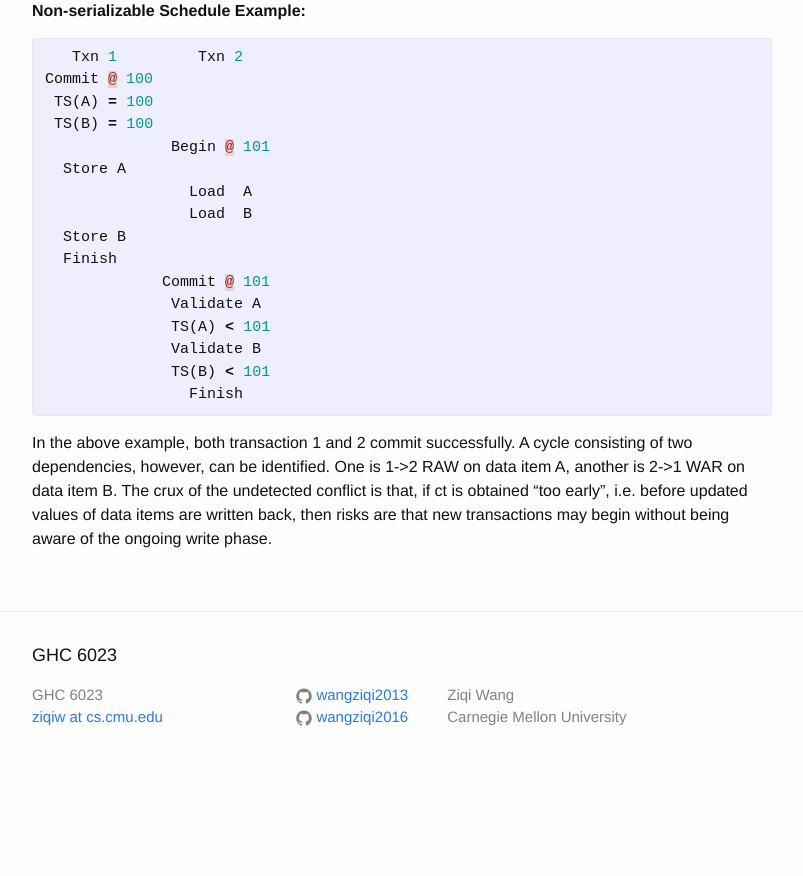
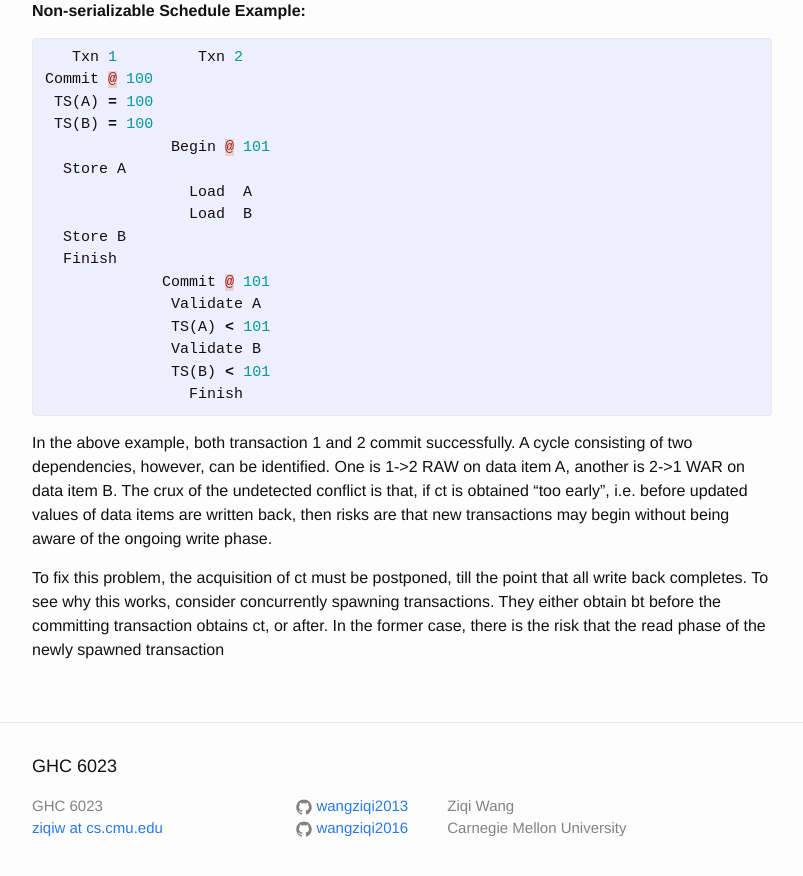
Before and after one commit to wangziqi2013/wangziqi2013.github.io, a Jekyll site: the page built from _posts/2018-03-20-Improving-the-Perf-of-OCC-Algo-through-TS-and-Ver.markdown, in a window 1280 px wide and 900 px high, scrolled down 1754 px. Shown: the top 876 px of the window, without its empty margins (238-1041 px from the left). Built offline with Jekyll 4.4.1, drawn with Linux system fonts in a browser that asks for light colours; before the commit the page ends 2543 px from its top, so only the background shows below that.

Commit message:
Working on solution

```diff
--- a/_posts/2018-03-20-Improving-the-Perf-of-OCC-Algo-through-TS-and-Ver.markdown
+++ b/_posts/2018-03-20-Improving-the-Perf-of-OCC-Algo-through-TS-and-Ver.markdown
@@ -72,3 +72,7 @@ In the above example, both transaction 1 and 2 commit successfully. A cycle cons
 can be identified. One is 1->2 RAW on data item A, another is 2->1 WAR on data item B. The crux of the undetected
 conflict is that, if ct is obtained "too early", i.e. before updated values of data items are written back, then risks
 are that new transactions may begin without being aware of the ongoing write phase.
+
+To fix this problem, the acquisition of ct must be postponed, till the point that all write back completes. To see why
+this works, consider concurrently spawning transactions. They either obtain bt before the committing transaction
+obtains ct, or after. In the former case, there is the risk that the read phase of the newly spawned transaction
```
